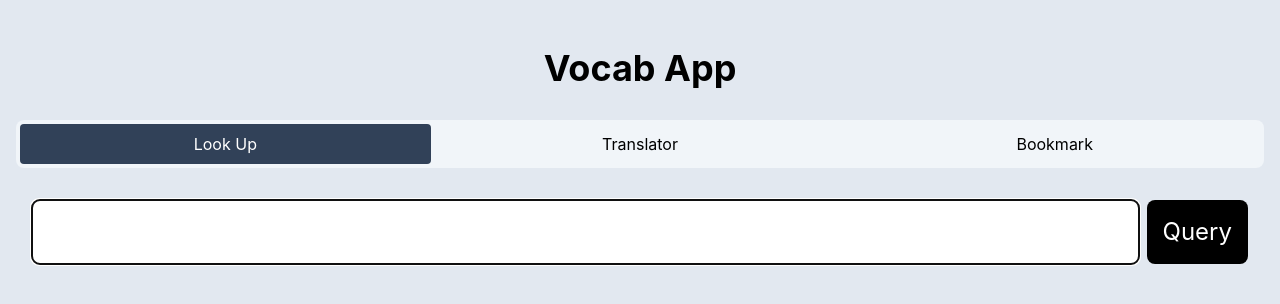
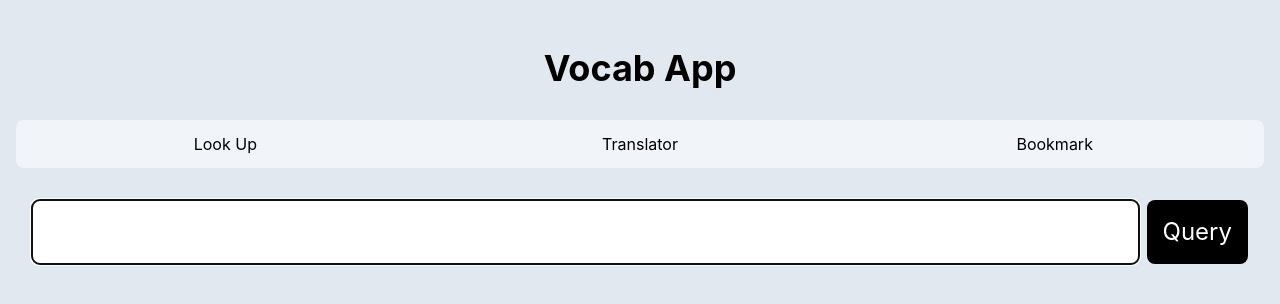
Before and after one commit to stevencpttm/cm633-10-2026-c-vocab-app, a React (Vite) app: page / in a window 1280 px wide. Shown: the top 304 px of the page. Built offline with nearby package versions, Linux system fonts and the light colour scheme.

Commit message:
adjust the style of the nav links

```diff
--- a/src/Layout.jsx
+++ b/src/Layout.jsx
@@ -1,4 +1,4 @@
-import { Outlet } from "react-router";
+import { Outlet, NavLink } from "react-router";
 
 function Layout() {
   return (
@@ -6,9 +6,30 @@ function Layout() {
       <h1 className="text-center text-4xl font-bold my-8">Vocab App</h1>
 
       <ul className="flex justify-around bg-slate-100 rounded-lg p-1 gap-1">
-        <li className="py-2 flex-1 bg-slate-700 text-white rounded">Look Up</li>
-        <li className="py-2 flex-1 rounded">Translator</li>
-        <li className="py-2 flex-1 rounded">Bookmark</li>
+        <li className="flex-1">
+          <NavLink
+            to="/"
+            className="py-2 block hover:bg-slate-700 hover:text-white rounded"
+          >
+            Look Up
+          </NavLink>
+        </li>
+        <li className="flex-1">
+          <NavLink
+            to="/translator"
+            className="py-2 block hover:bg-slate-700 hover:text-white rounded"
+          >
+            Translator
+          </NavLink>
+        </li>
+        <li className="flex-1">
+          <NavLink
+            to="/bookmark"
+            className="py-2 block hover:bg-slate-700 hover:text-white rounded"
+          >
+            Bookmark
+          </NavLink>
+        </li>
       </ul>
 
       <div className="my-8 mx-4">
```
